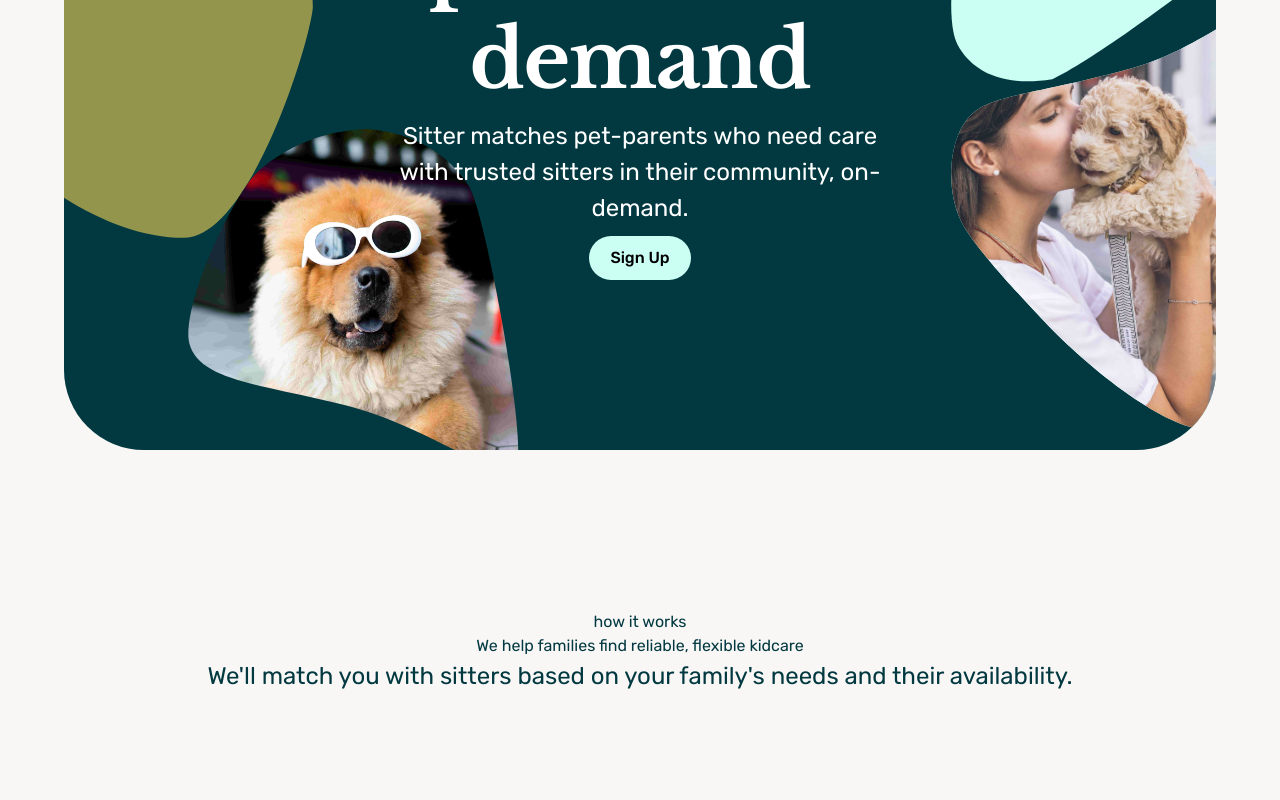
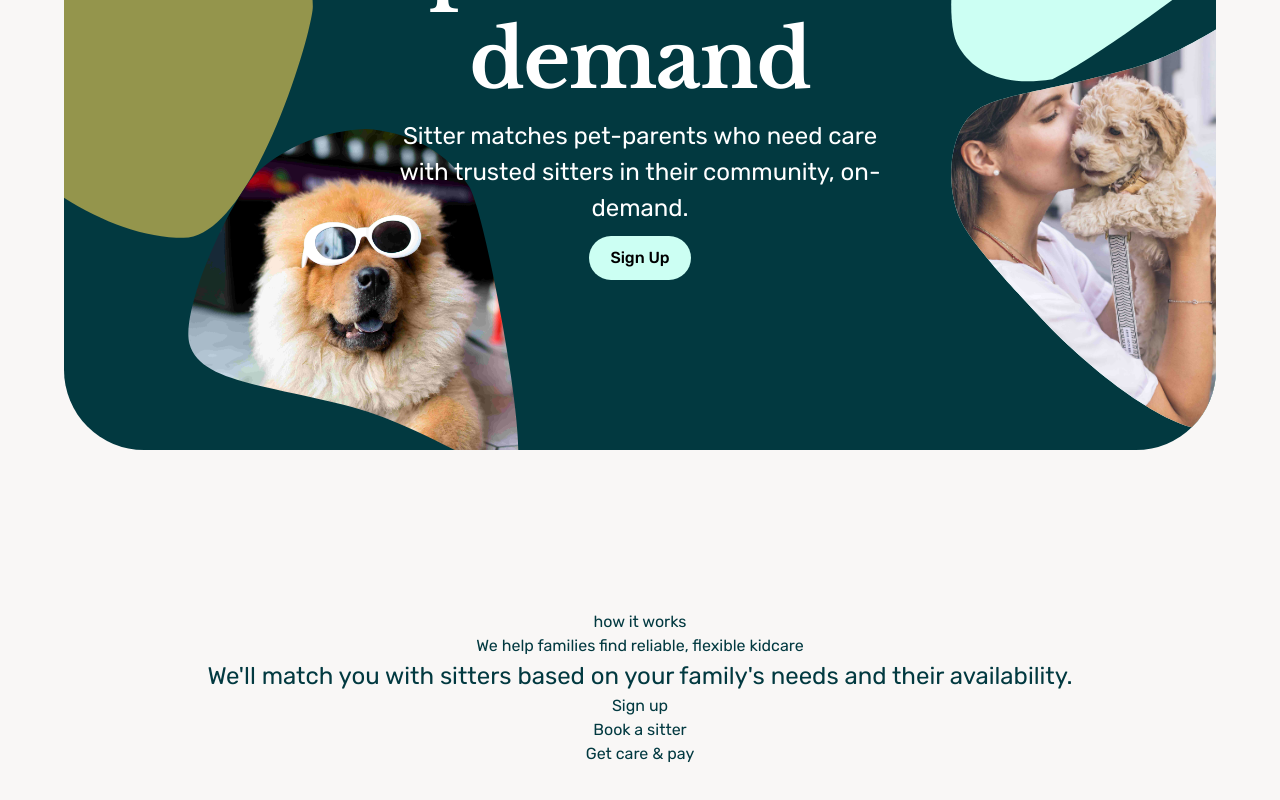
Before and after one commit to samsonc89/otter-replica, a React (Vite) app: page / in a window 1280 px wide. Shown: the part 478-1278 px from the top of the page. Before the commit the page ends 1252 px from the top, so only its background shows below. Built offline with nearby package versions, Linux system fonts and the light colour scheme.

Commit message:
Add how section tabs

```diff
--- a/src/components/How/How.jsx
+++ b/src/components/How/How.jsx
@@ -1,3 +1,4 @@
+/* eslint-disable react/no-unescaped-entities */
 import "./how.css";
 
 const How = () => {
@@ -15,6 +16,11 @@ const How = () => {
               their availability.
             </p>
           </div>
+          <div className="how-tabs-wrapper">
+            <div className="how-tab">Sign up</div>
+            <div className="how-tab">Book a sitter</div>
+            <div className="how-tab">Get care & pay</div>
+          </div>
         </div>
         <div className="how-column how-right">
           <div className="how-image-wrapper"></div>
```
